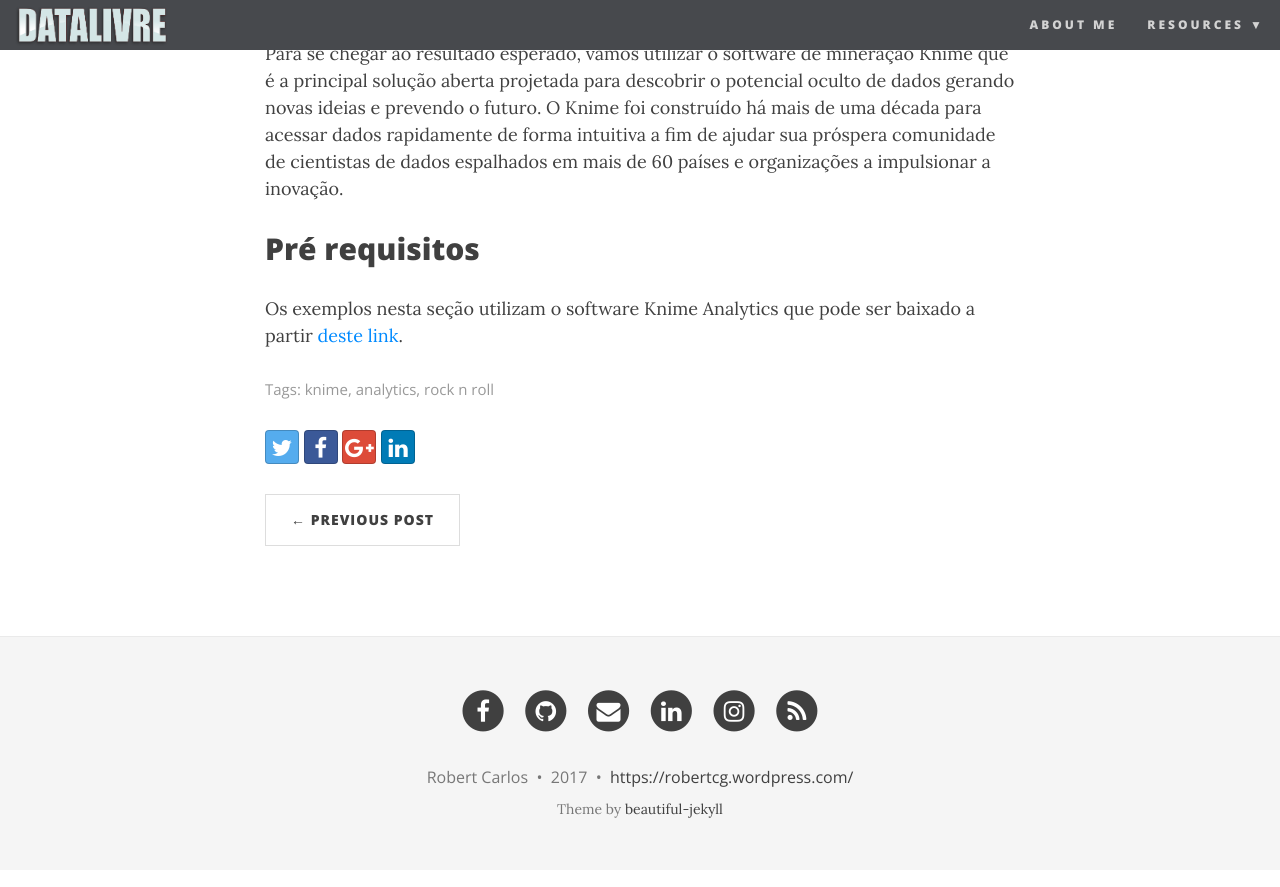
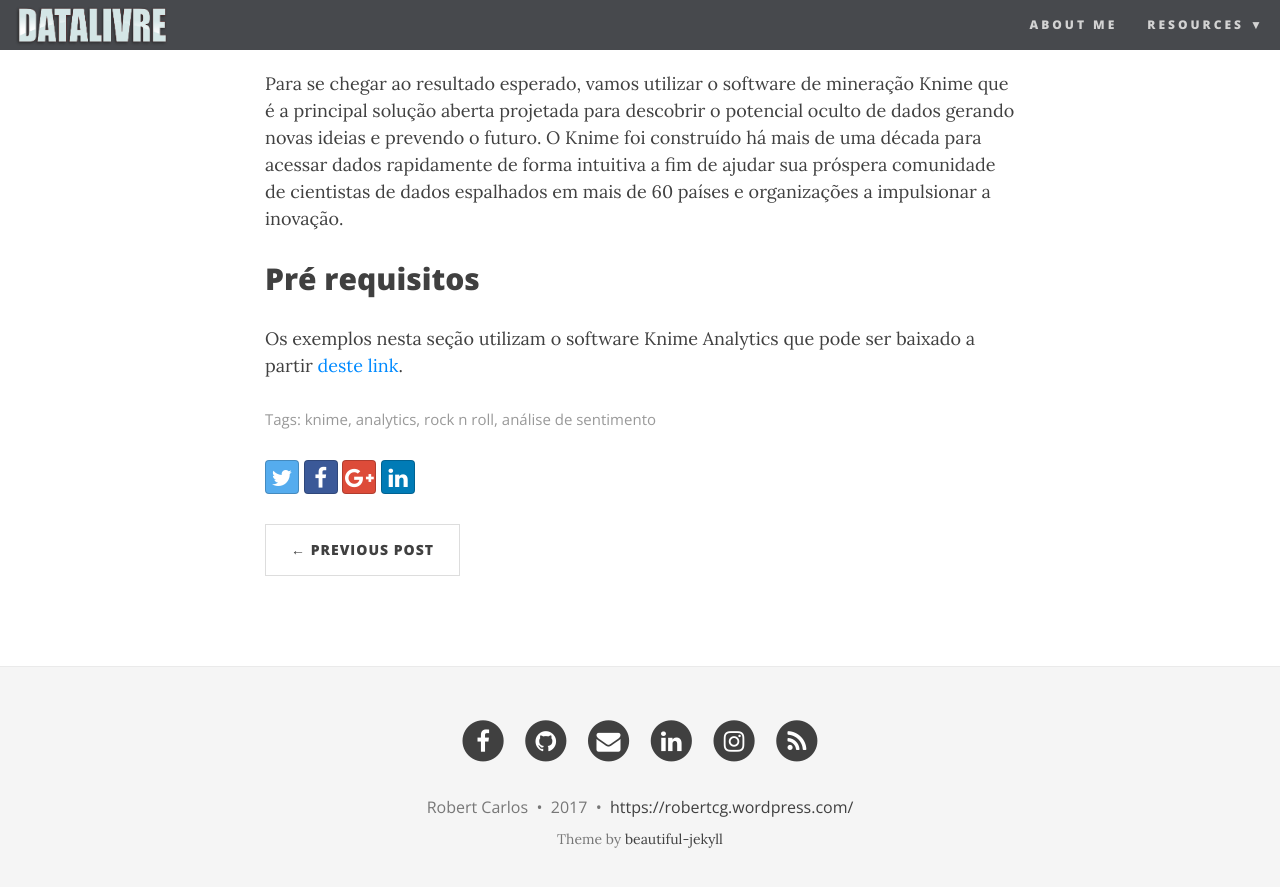
Before and after one commit to datalivre/datalivre.github.io, a Jekyll site: the page built from _posts/2017-04-29-Knime-na-Análise-de-Sentimento-Músical.md, in a window 1280 px wide and 900 px high, scrolled down 1849 px. Shown: the top 887 px of the window. Built offline with Jekyll 4.4.1, drawn with Linux system fonts in a browser that asks for light colours; nearby versions of some CDN libraries; comment, search, counter and statistics services are not loaded; some of the changed lines change nothing that is shown.

Commit message:
Update 2017-04-29-Knime-na-Análise-de-Sentimento-Músical.md

```diff
--- a/_posts/2017-04-29-Knime-na-Análise-de-Sentimento-Músical.md
+++ b/_posts/2017-04-29-Knime-na-Análise-de-Sentimento-Músical.md
@@ -2,7 +2,7 @@
 layout: post
 title: Knime na Análise de Sentimento Músical
 image: /img/KNIME-logo.png
-tags: [knime, analytics, rock n roll,]
+tags: [knime, analytics, rock n roll, análise de sentimento]
 subtitle: Análise sentimental das melhores bandas de Hevy Metal de todos os tempos
 ---
 Este artigo trata da utilização da ferramenta de análise e mineração de dados **Knime Analytics** para capturar todas as letras de músicas das 10 maiores bandas de Heavy Metal de todos os tempos a partir de um famoso portal de letras para, enfim, analisar o sentimento de cada banda.
@@ -14,20 +14,21 @@
 
 ## Visão geral
 O site de notícias MetalSucks, famoso por suas entrevistas, blogs de usuários e informações sobre lançamentos, já listou os melhores álbuns de metal do século, os melhores guitarristas e bateristas de metal moderno e até mesmo as barbas mais “Metal” da música pesada, mas desta vez eles decidiram ir além, em novembro de 2014, consultaram mais de uma centena de músicos, críticos, artistas, publicitários, jornalistas e membros reverenciados da industrial fonográfica para descobrir quais as 25 bandas de Heavy Metal que melhor representam o Heavy Metal na história. Como resultado temos que a banda trevosa Black Sabbath em primeiro lugar seguida de Iron Mainden. Em décimo terceiro lugar temos a banda belo-horizontina Sepultura enchendo de orgulho o povo Brasileiro e principalmente de Minas. A lista completa você pode acessar [neste link](http://www.metalsucks.net/2014/11/14/25-best-metal-bands-time-real-1-black-sabbath/).
+
 Contudo, vamos gerar uma análise sentimental apenas para as dez melhores bandas de Heavy Metal da história, nisso, será necessário fazer download das letras de todas as músicas de cada uma banda e como resultado final produziremos uma nuvem de palavras para cada um.
 
 **A seguir, as 10 melhores bandas de Heavy Metal da história:**
 ![imagem black sabbath](/img/blacksabbath.jpg)
-- Black Sabbath
-- Iron Maiden
-- Slayer
-- Metallica
-- Pantera
-- Judas Priest
-- Megadeth
-- Death
-- Motorhead
-- Carcass
+01. Black Sabbath
+02. Iron Maiden
+03. Slayer
+04. Metallica
+05. Pantera
+06. Judas Priest
+07. Megadeth
+08. Death
+09. Motorhead
+10. Carcass
 
 Para se chegar ao resultado esperado, vamos utilizar o software de mineração Knime que é a principal solução aberta projetada para descobrir o potencial oculto de dados gerando novas ideias e prevendo o futuro. O Knime foi construído há mais de uma década para acessar dados rapidamente de forma intuitiva a fim de ajudar sua próspera comunidade de cientistas de dados espalhados em mais de 60 países e organizações a impulsionar a inovação.
 
```
